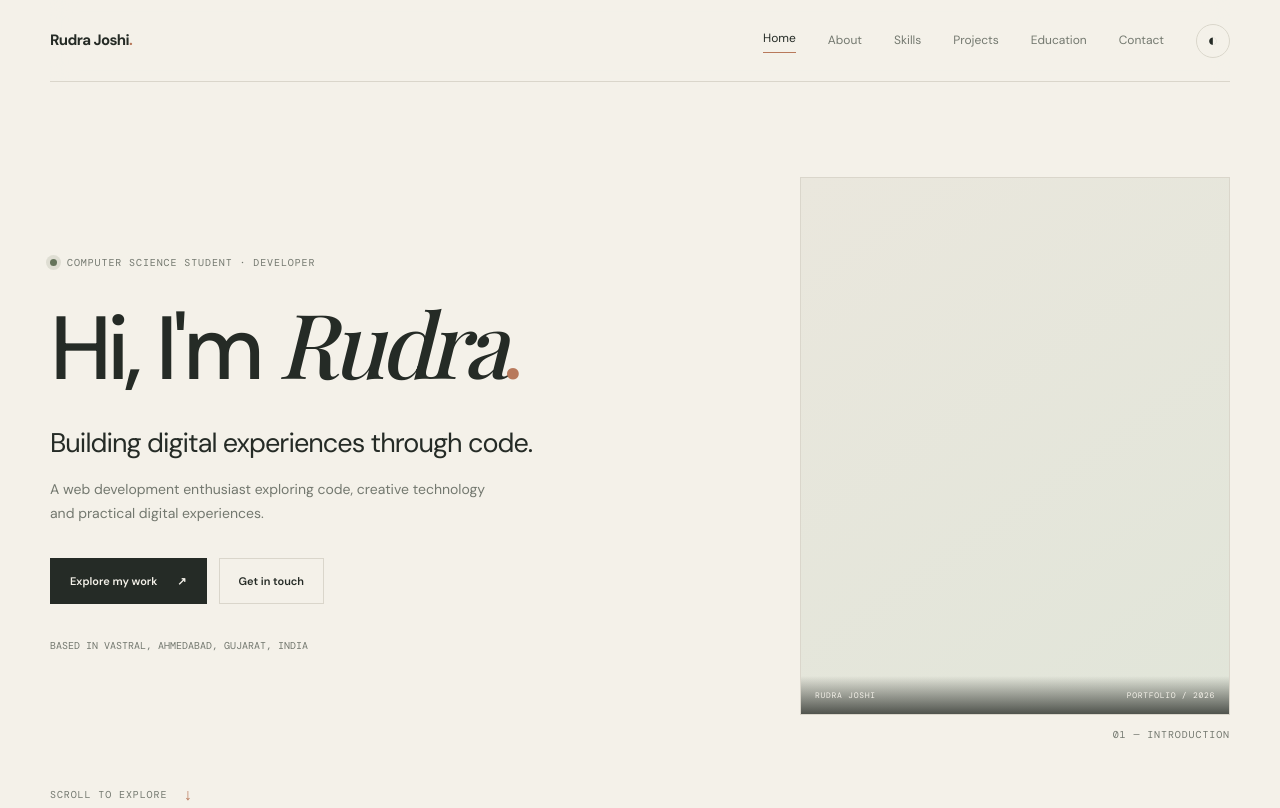
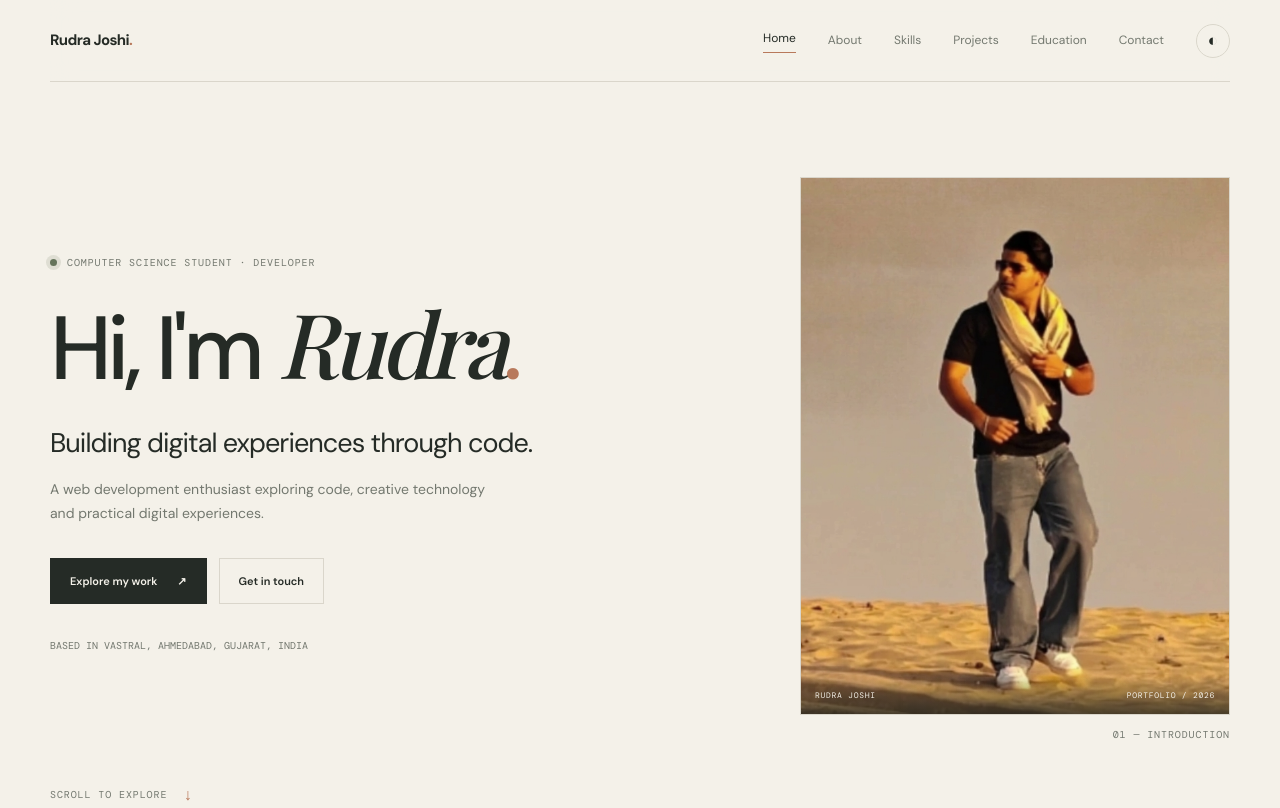
Before and after one commit to rudra156156/portfolio, a plain HTML site: page index.html in a window 1280 px wide. Shown: the top 808 px of the page. Drawn offline with nearby package versions, Linux system fonts and the light colour scheme; a web font is replaced by a local one.

Commit message:
Change profile image format from jpg to jpeg

```diff
--- a/index.html
+++ b/index.html
@@ -47,7 +47,7 @@
       </div>
       <div class="hero-visual">
         <div class="portrait-frame">
-          <img id="profile-image" src="assets/profile.jpg" alt="Profile portrait" onerror="this.style.display='none';this.parentElement.classList.add('no-photo')">
+          <img id="profile-image" src="assets/profile.jpeg" alt="Profile portrait" onerror="this.style.display='none';this.parentElement.classList.add('no-photo')">
           <div class="portrait-fallback" aria-hidden="true"><span><br></span></div>
           <div class="portrait-caption"><span id="portrait-name">Rudra Joshi</span><span>PORTFOLIO / 2026</span></div>
         </div>
```
